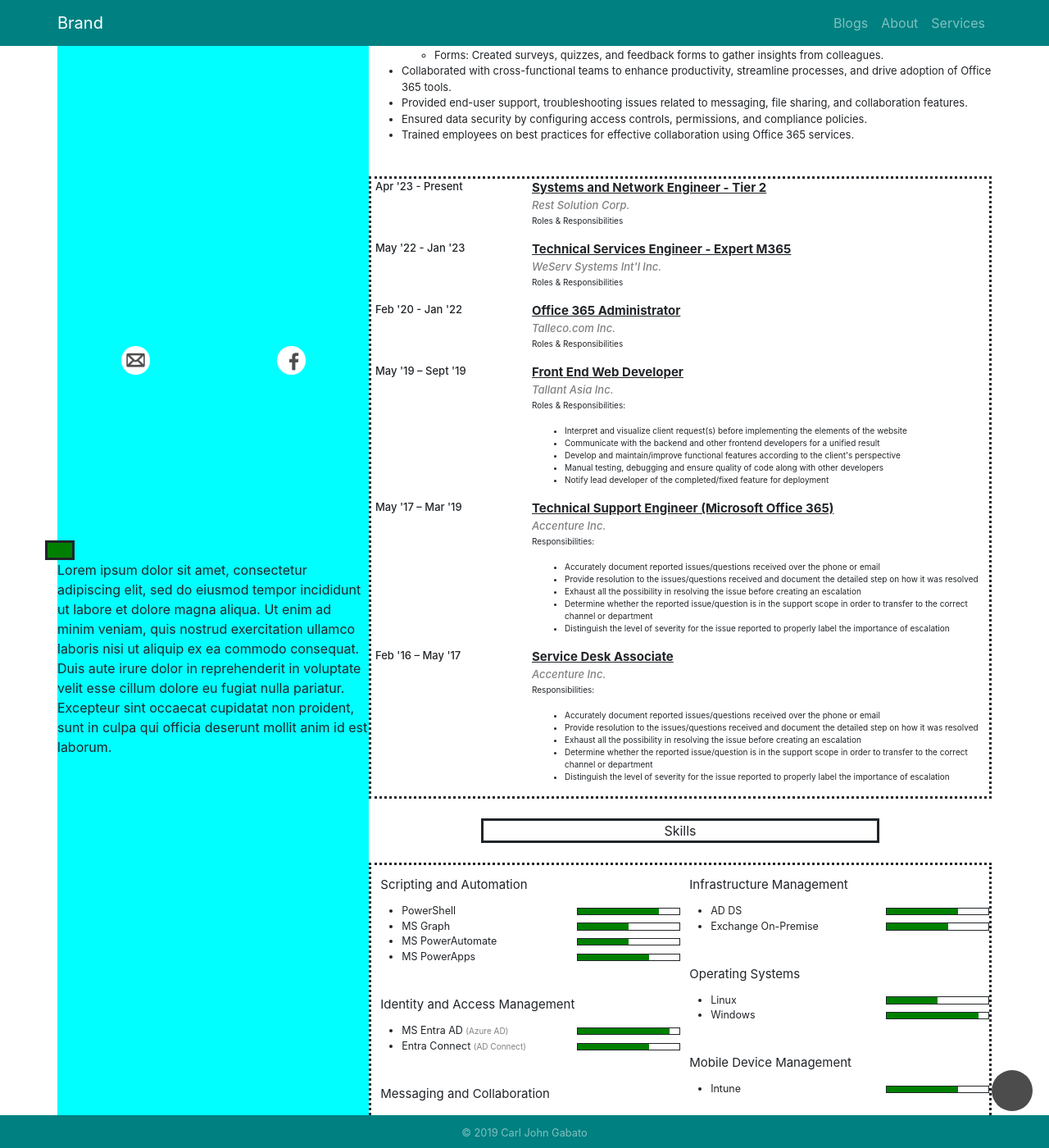
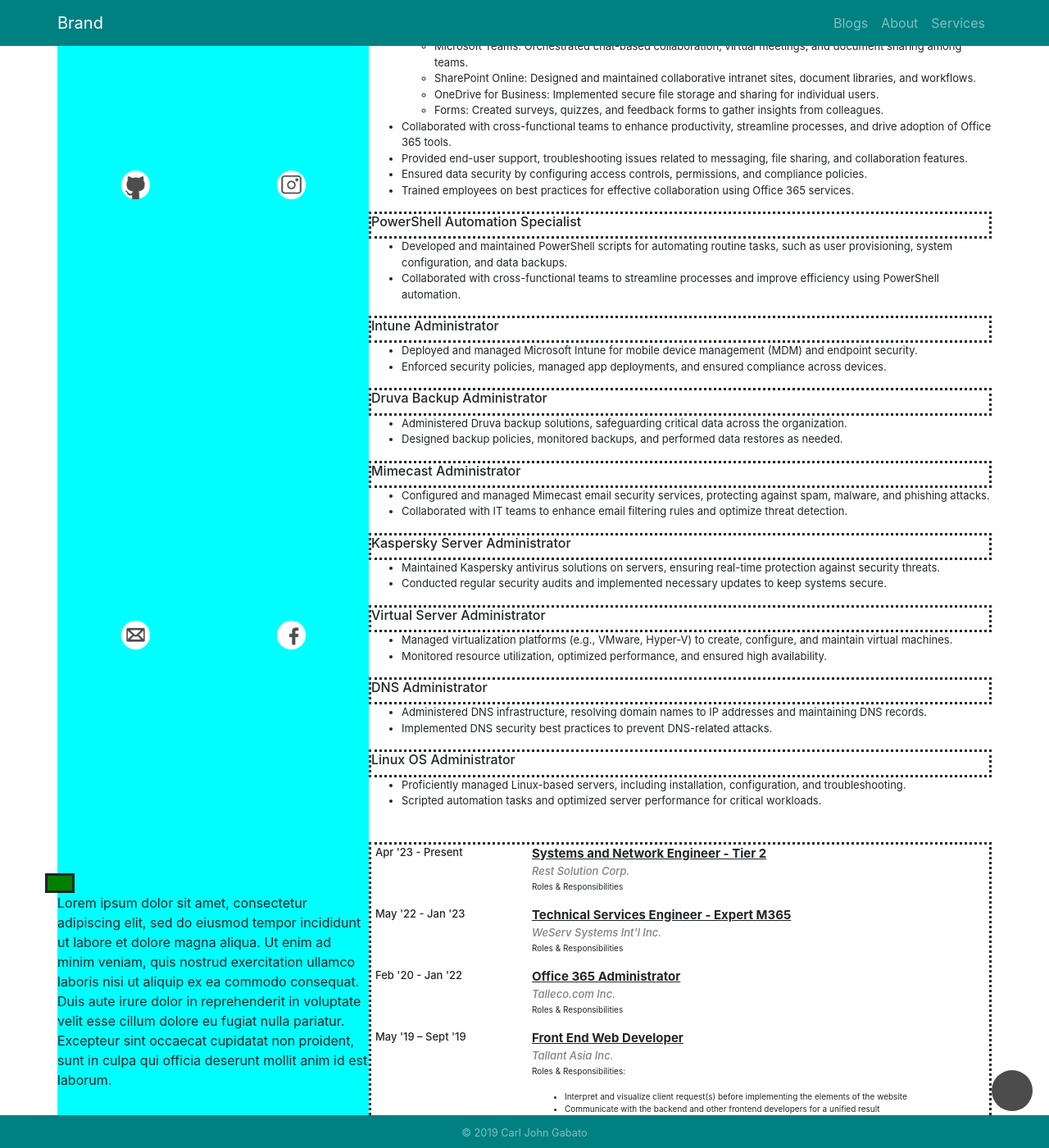
Before and after one commit to carljohngabato/aboutme, a Jekyll site: the page built from blogs.html, in a window 1280 px wide and 1400 px high, scrolled down 1543 px. Shown: the whole window at 82% size. Built offline with Jekyll 4.4.1, drawn with Linux system fonts in a browser that asks for light colours; nearby versions of some CDN libraries; some of the changed text lies outside the part shown.

```diff
--- a/blogs.html
+++ b/blogs.html
@@ -79,7 +79,7 @@
         <div class="col-lg-8 col-2-row-2">
             <div class="row-2-col-2-row-1">
                 <div class="col-lg-8 offset-lg-2 exp-title-cont">
-                    <div class="row-exp-title">Experience</div>
+                    <div class="row-exp-title">Expertise and Experiences</div>
                 </div>
                 <br>
                 <div class="row row-jobs">
@@ -119,13 +119,12 @@
                     </ul>
                 </div>
                 <div class="row row-jobs">
-                    <h6></h6>
+                    <h6>Messaging and Collaboration Specialist</h6>
                 </div>
                 <div class="row">
                     <ul>
                         <li class="exp-font-sz">Managed and optimized the suite of collaboration tools within Office 365, ensuring seamless communication and efficient teamwork.</li>
                         <li class="exp-font-sz">Administered and configured various services, including:</li>
-                        <li class="exp-font-sz">
                             <ul>
                                 <li class="exp-font-sz">Outlook: Set up email accounts, managed calendars, and facilitated smooth communication across the organization.</li>
                                 <li class="exp-font-sz">Microsoft Teams: Orchestrated chat-based collaboration, virtual meetings, and document sharing 	among teams.</li>
@@ -133,11 +132,82 @@
                                 <li class="exp-font-sz">OneDrive for Business: Implemented secure file storage and sharing for individual users.</li>
                                 <li class="exp-font-sz">Forms: Created surveys, quizzes, and feedback forms to gather insights from colleagues.</li>
                             </ul>
-                        </li>
                         <li class="exp-font-sz">Collaborated with cross-functional teams to enhance productivity, streamline processes, and drive adoption of Office 365 tools.</li>
                         <li class="exp-font-sz">Provided end-user support, troubleshooting issues related to messaging, file sharing, and collaboration features.</li>
                         <li class="exp-font-sz">Ensured data security by configuring access controls, permissions, and compliance policies.</li>
                         <li class="exp-font-sz">Trained employees on best practices for effective collaboration using Office 365 services.</li>
+                    </ul>
+                </div>
+                <div class="row row-jobs">
+                    <h6>PowerShell Automation Specialist</h6>
+                </div>
+                <div class="row">
+                    <ul>
+                        <li class="exp-font-sz">Developed and maintained PowerShell scripts for automating routine tasks, such as user provisioning, system configuration, and data backups.</li>
+                        <li class="exp-font-sz">Collaborated with cross-functional teams to streamline processes and improve efficiency using PowerShell automation.</li>
+                    </ul>
+                </div>
+                <div class="row row-jobs">
+                    <h6>Intune Administrator</h6>
+                </div>
+                <div class="row">
+                    <ul>
+                        <li class="exp-font-sz">Deployed and managed Microsoft Intune for mobile device management (MDM) and endpoint security.</li>
+                        <li class="exp-font-sz">Enforced security policies, managed app deployments, and ensured compliance across devices.</li>
+                    </ul>
+                </div>
+                <div class="row row-jobs">
+                    <h6>Druva Backup Administrator</h6>
+                </div>
+                <div class="row">
+                    <ul>
+                        <li class="exp-font-sz">Administered Druva backup solutions, safeguarding critical data across the organization.</li>
+                        <li class="exp-font-sz">Designed backup policies, monitored backups, and performed data restores as needed.</li>
+                    </ul>
+                </div>
+                <div class="row row-jobs">
+                    <h6>Mimecast Administrator</h6>
+                </div>
+                <div class="row">
+                    <ul>
+                        <li class="exp-font-sz">Configured and managed Mimecast email security services, protecting against spam, malware, and phishing attacks.</li>
+                        <li class="exp-font-sz">Collaborated with IT teams to enhance email filtering rules and optimize threat detection.</li>
+                    </ul>
+                </div>
+                <div class="row row-jobs">
+                    <h6>Kaspersky Server Administrator</h6>
+                </div>
+                <div class="row">
+                    <ul>
+                        <li class="exp-font-sz">Maintained Kaspersky antivirus solutions on servers, ensuring real-time protection against security threats.</li>
+                        <li class="exp-font-sz">Conducted regular security audits and implemented necessary updates to keep systems secure.</li>
+                    </ul>
+                </div>
+                <div class="row row-jobs">
+                    <h6>Virtual Server Administrator</h6>
+                </div>
+                <div class="row">
+                    <ul>
+                        <li class="exp-font-sz">Managed virtualization platforms (e.g., VMware, Hyper-V) to create, configure, and maintain virtual machines.</li>
+                        <li class="exp-font-sz">Monitored resource utilization, optimized performance, and ensured high availability.</li>
+                    </ul>
+                </div>
+                <div class="row row-jobs">
+                    <h6>DNS Administrator</h6>
+                </div>
+                <div class="row">
+                    <ul>
+                        <li class="exp-font-sz">Administered DNS infrastructure, resolving domain names to IP addresses and maintaining DNS records.</li>
+                        <li class="exp-font-sz">Implemented DNS security best practices to prevent DNS-related attacks.</li>
+                    </ul>
+                </div>
+                <div class="row row-jobs">
+                    <h6>Linux OS Administrator</h6>
+                </div>
+                <div class="row">
+                    <ul>
+                        <li class="exp-font-sz">Proficiently managed Linux-based servers, including installation, configuration, and troubleshooting.</li>
+                        <li class="exp-font-sz">Scripted automation tasks and optimized server performance for critical workloads.</li>
                     </ul>
                 </div>
                 <br>
```
